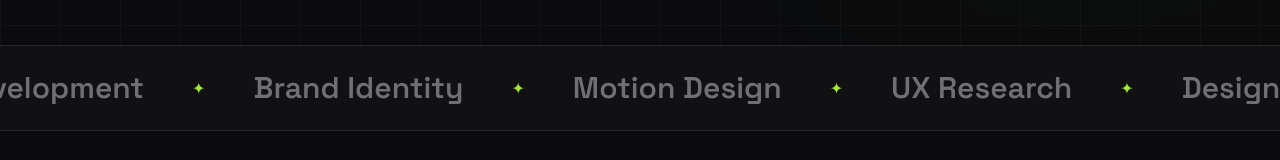
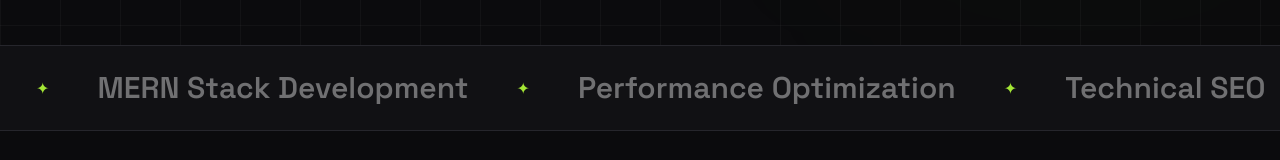
Before and after one commit to sehrishanam1/sehrish-portfolio, a Next.js app: page / in a window 1280 px wide. Shown: the part 755-915 px from the top of the page. Built offline with nearby package versions, Linux system fonts and the light colour scheme; no server answers.

Commit message:
Update marquee services and hero content

```diff
--- a/src/components/sections/Marquee.tsx
+++ b/src/components/sections/Marquee.tsx
@@ -1,10 +1,13 @@
 const ITEMS = [
-  "Product Design",
-  "Web Development",
-  "Brand Identity",
-  "Motion Design",
-  "UX Research",
-  "Design Systems",
+  "Full-Stack Development",
+  "WordPress Plugin Development",
+  "MERN Stack Development",
+  "Performance Optimization",
+  "Technical SEO",
+  "Custom Theme Development",
+  "REST API Integration",
+  "Frontend Engineering",
+  "Team Mentorship"
 ];
 
 export function Marquee() {
--- a/src/lib/data.ts
+++ b/src/lib/data.ts
@@ -40,9 +40,9 @@ export const NAV_LINKS = [
 ];
 
 export const STATS = [
-  { value: 8, suffix: "+", label: "Years of Experience" },
-  { value: 40, suffix: "+", label: "Projects Delivered" },
-  { value: 200, suffix: "+", label: "Students Trained" },
+  { value: 8, suffix: "+", label: "Years of Impact" },
+  { value: 40, suffix: "+", label: "Successful Launches" },
+  { value: 200, suffix: "+", label: "Careers Kickstarted" },
 ];
 
 export interface Service {
```
